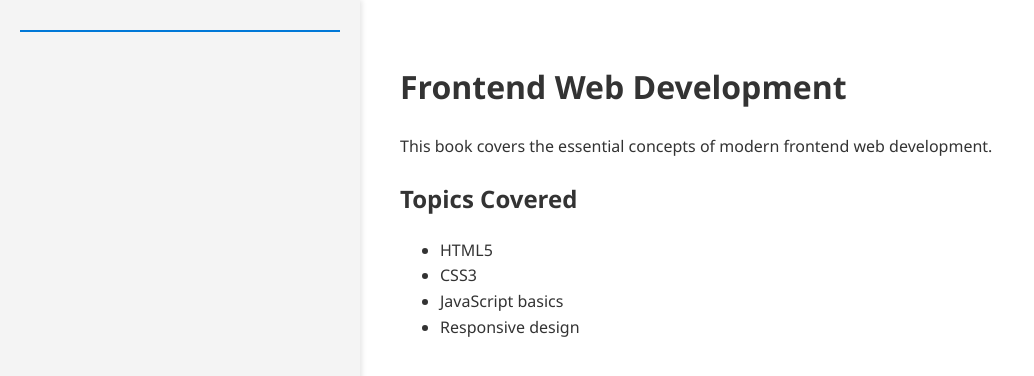
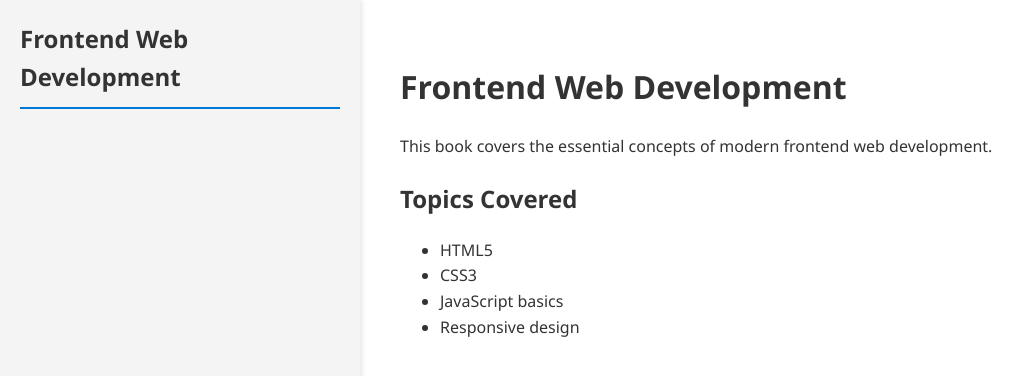
Before and after one commit to tayheau/tayheau.github.io, a Jekyll site: the page built from _notes/web-dev/index.md, in a window 1280 px wide. Shown: the top 376 px of the page, without its empty margins (0-1034 px from the left). Built offline with Jekyll 4.4.1, drawn with Linux system fonts in a browser that asks for light colours.

Commit message:
Update index.md

```diff
--- a/_notes/web-dev/index.md
+++ b/_notes/web-dev/index.md
@@ -1,6 +1,8 @@
 ---
 layout: book
 title: "Frontend Web Development"
+book: "web-dev"
+type: "index"
 ---
 
 # Frontend Web Development
```
